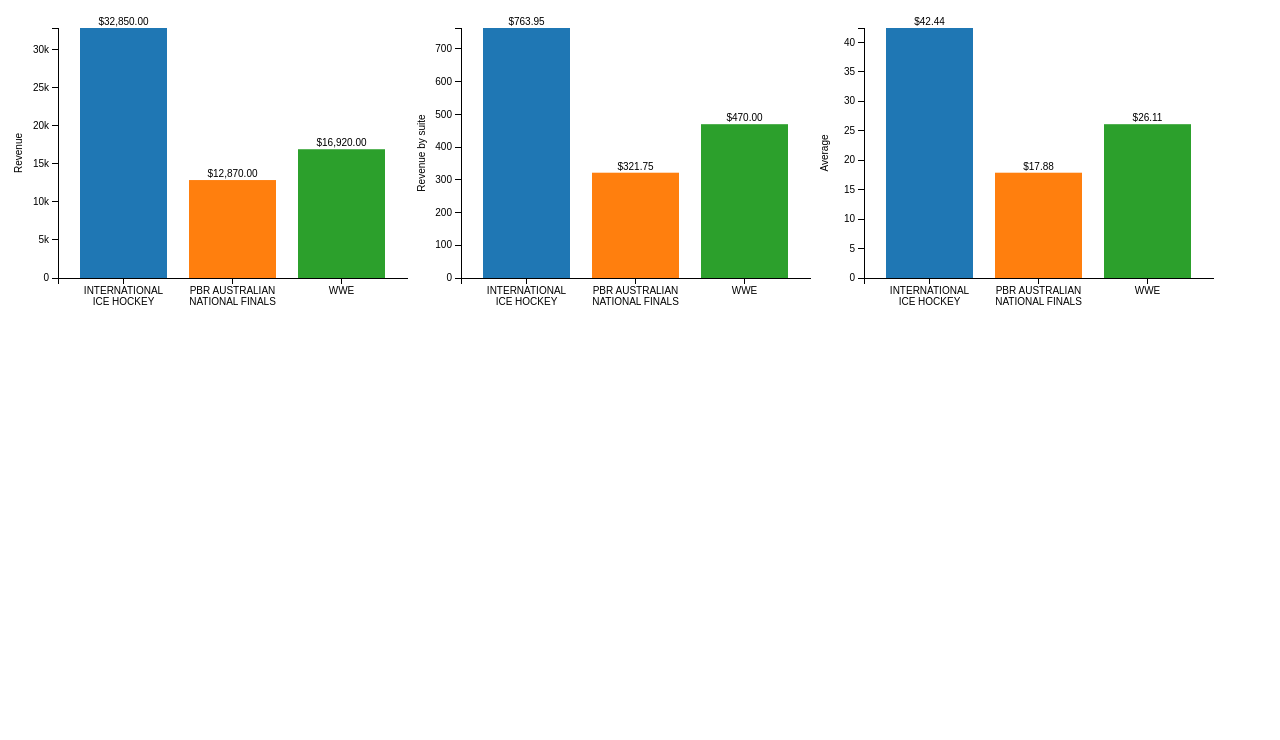
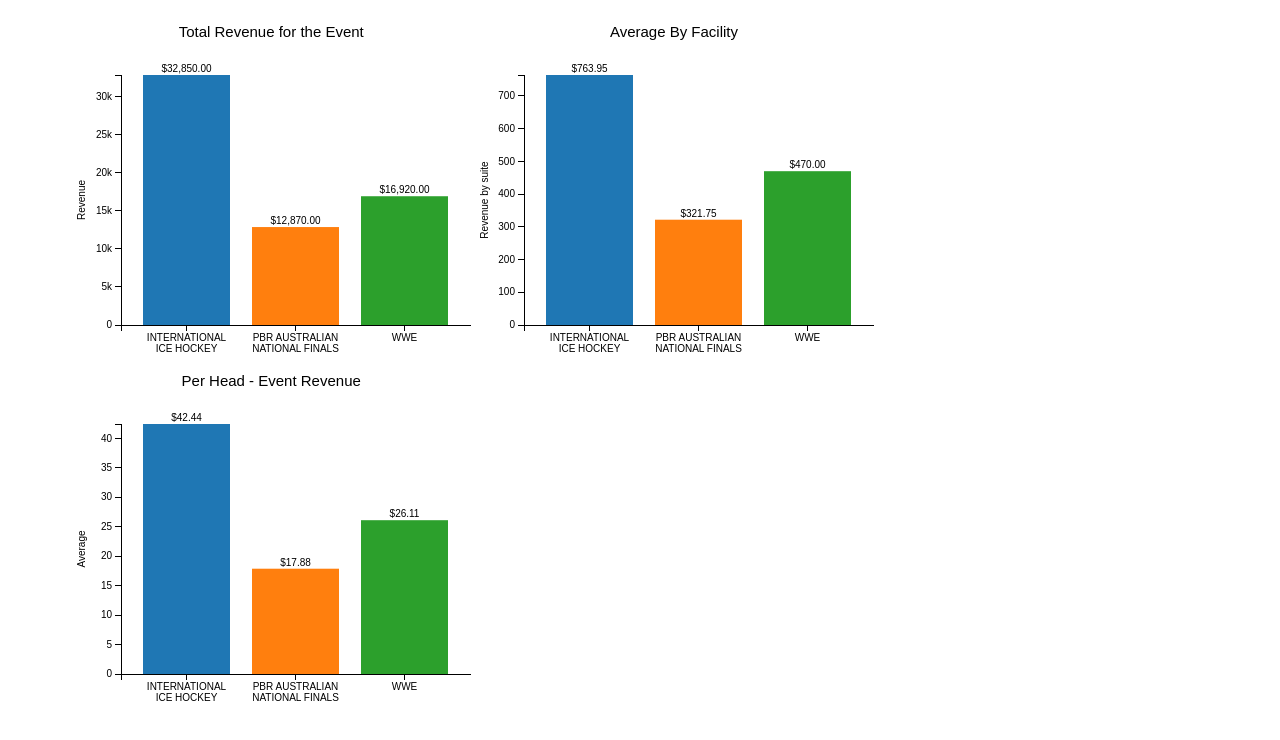
Before and after one commit to panchajanyahr/d3-work, a plain HTML site: page event-dashboard/index.html in a window 1280 px wide. Drawn offline with nearby package versions, Linux system fonts and the light colour scheme.

Commit message:
Adding titles to bar charts

```diff
--- a/event-dashboard/bar-chart.js
+++ b/event-dashboard/bar-chart.js
@@ -22,7 +22,7 @@
   });
 }
 
-function barChart(container, options) {
+function barChart(svg, options) {
     var margin = {top: 20, right: 0, bottom: 30, left: 50},
     width = 400 - margin.left - margin.right,
     height = 300 - margin.top - margin.bottom;
@@ -45,9 +45,8 @@
         .orient("left")
         .tickFormat(d3.format("s"));
 
-    var svg = container.append("svg")
-        .attr({width: width + margin.left + margin.right,
-               height: height + margin.top + margin.bottom});
+    svg.attr({width: width + margin.left + margin.right,
+              height: height + margin.top + margin.bottom});
 
     svg.selectAll("text.y-heading")
         .data([options.yHeading])
--- a/event-dashboard/index.html
+++ b/event-dashboard/index.html
@@ -1,8 +1,17 @@
 <link rel="stylesheet" type="text/css" href="main.css">
 <div class="bar-charts">
-  <div class="total-revenue"></div>
-  <div class="average-revenue"></div>
-  <div class="per-head-revenue"></div>
+  <div class="total-revenue">
+    <h3>Total Revenue for the Event</h3>
+    <svg>
+  </div>
+  <div class="average-revenue">
+    <h3>Average By Facility</h3>
+    <svg>
+  </div>
+  <div class="per-head-revenue">
+    <h3>Per Head - Event Revenue</h3>
+    <svg>
+  </div>
 </div>
 <script src="http://cdnjs.cloudflare.com/ajax/libs/d3/3.4.11/d3.min.js"></script>
 <script src="bar-chart.js"></script>
--- a/event-dashboard/main.css
+++ b/event-dashboard/main.css
@@ -12,6 +12,17 @@
     text-anchor: middle;
 }
 
+.bar-charts {
+    margin: 0 auto;
+    width: 90%;
+}
+
 .bar-charts div {
     display: inline-block;
 }
+
+h3 {
+    text-align: center;
+    font-size: 15px;
+    font-weight: 300;
+}
--- a/event-dashboard/main.js
+++ b/event-dashboard/main.js
@@ -28,7 +28,7 @@
         })
         .entries(data);
 
-    barChart(d3.select(".total-revenue"), {yHeading:"Revenue", data:totalRevenueData});
-    barChart(d3.select(".average-revenue"), {yHeading:"Revenue by suite", data:averageRevenueData});
-    barChart(d3.select(".per-head-revenue"), {yHeading:"Average", data:perHeadRevenueData});
+    barChart(d3.select(".total-revenue svg"), {yHeading:"Revenue", data:totalRevenueData});
+    barChart(d3.select(".average-revenue svg"), {yHeading:"Revenue by suite", data:averageRevenueData});
+    barChart(d3.select(".per-head-revenue svg"), {yHeading:"Average", data:perHeadRevenueData});
 });
```
